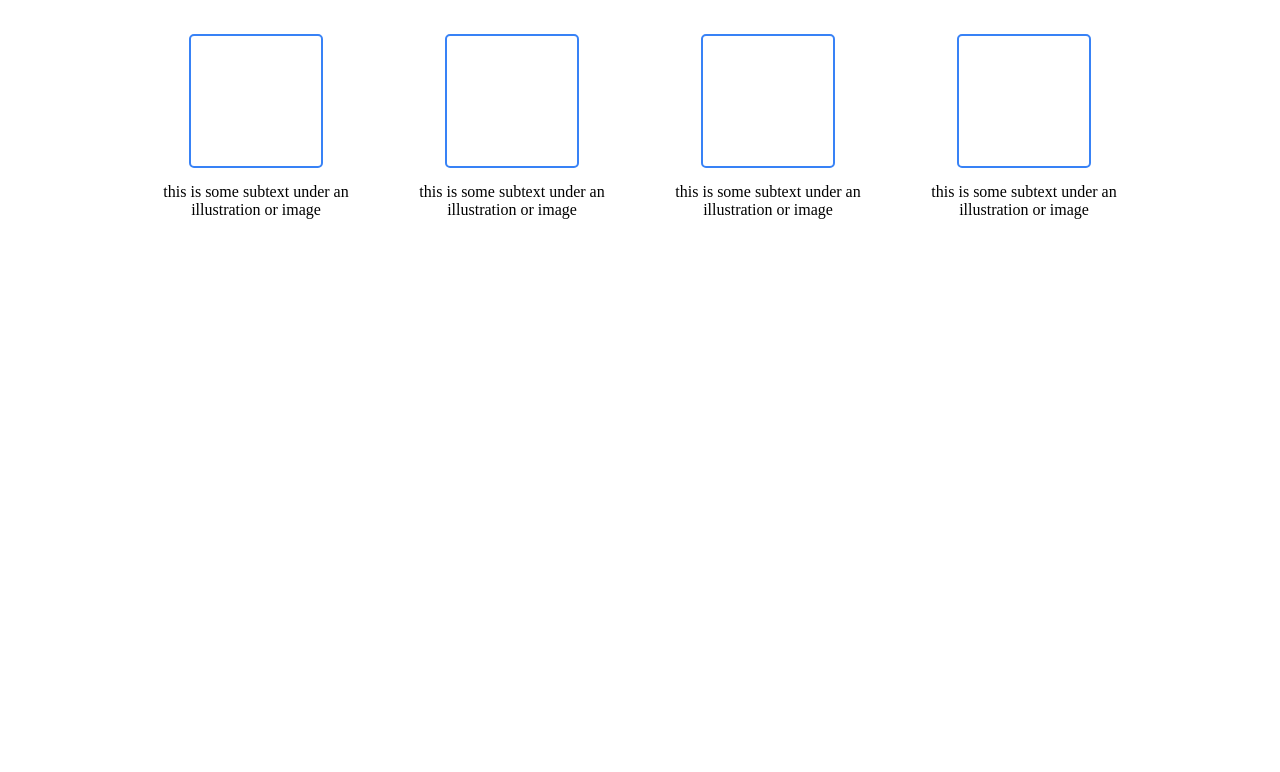
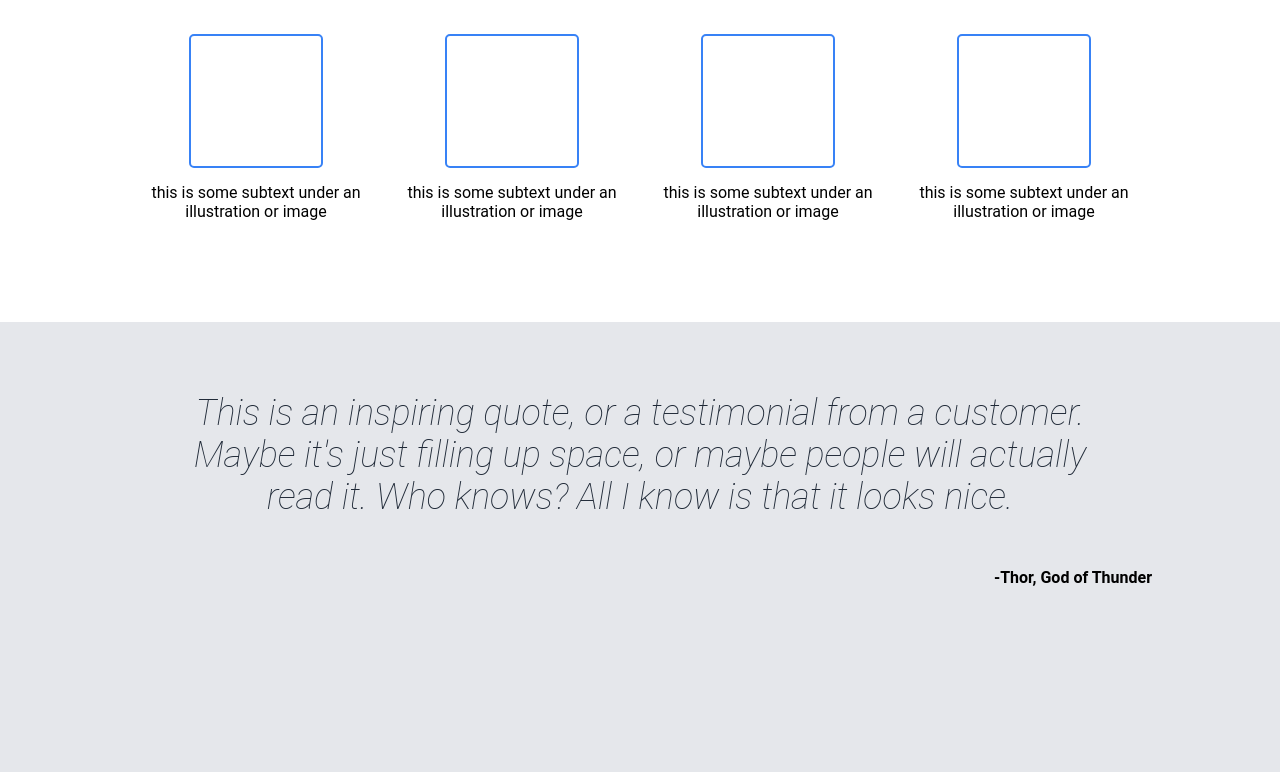
Before and after one commit to jecode93/Landing_page_Project, a plain HTML site: page index.html in a window 1280 px wide. Shown: the part 528-1300 px from the top of the page. Before the commit the page ends 850 px from the top, so only its background shows below. Drawn offline with Linux system fonts and the light colour scheme.

Commit message:
Finish with the Quote Section.

```diff
--- a/index.html
+++ b/index.html
@@ -83,6 +83,25 @@
         </div>
 
 
+        <!-- QUOTE SECTION -->
+
+        <div class="quote-section">
+            <div class="container">
+
+                <p class="quote">
+                    This is an inspiring quote, or a testimonial from a
+                    customer. Maybe it's just filling up space, or maybe
+                    people will actually read it. Who knows? All I know
+                    is that it looks nice.
+                </p>
+
+                <p class="author">
+                    -Thor, God of Thunder
+                </p>
+            </div>
+        </div>
+
+
     </body>
 
 </html>
--- a/styles.css
+++ b/styles.css
@@ -1,6 +1,7 @@
 * {
     margin: 0;
     padding: 0;
+    font-family:'Roboto', 'Oxygen','Open Sans', 'Helvetica Neue', sans-serif;
 }
 
 .container{
@@ -106,3 +107,25 @@
 .flex-container2 p{
     margin-top: 15px;
 }
+
+
+/* QUOTE SECTION */
+
+.quote-section{
+    height: 450px;
+    background-color: #e5e7eb;
+}
+
+.quote-section .quote{
+    font-size: 36px;
+    font-style:italic;
+    font-weight:100;
+    color: #1f2937;
+    padding: 50px;
+    text-align: center;
+}
+
+.quote-section .author{
+    float: right;
+    font-weight: bold;
+}
```
